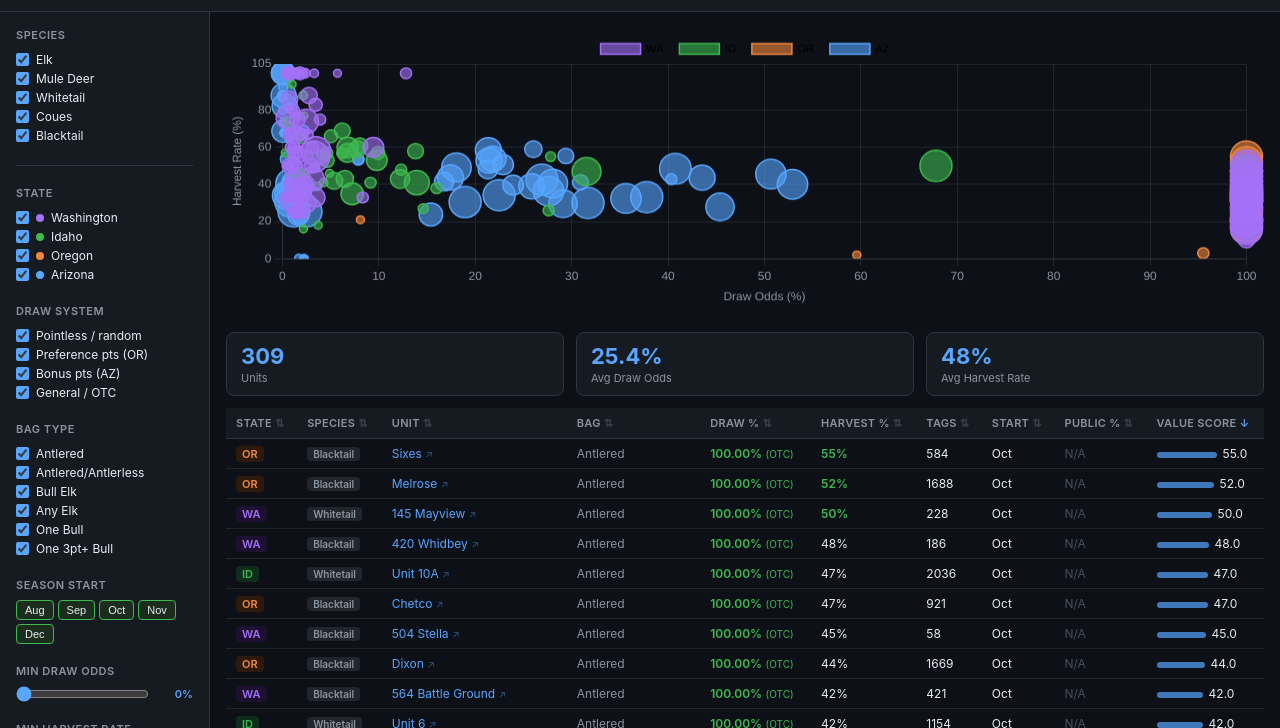
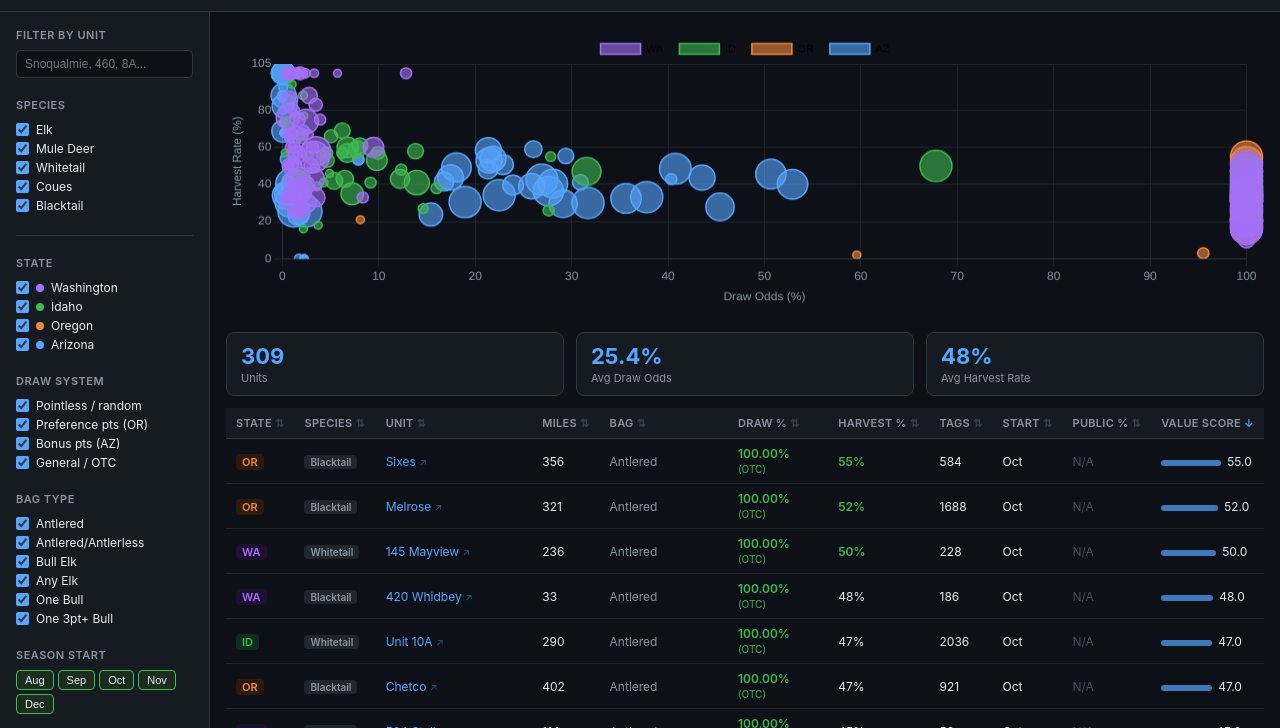
Before and after one commit to jimbodini19/hunting-draw-odds, a plain HTML site: page index.html in a window 1280 px wide. Shown: the part 72-800 px from the top of the page. Drawn offline with nearby package versions, Linux system fonts and the light colour scheme.

Commit message:
Add unit search filter + sortable Miles-from-Woodinville column (WA/ID/OR centroids)

```diff
--- a/index.html
+++ b/index.html
@@ -75,6 +75,11 @@
 
 <div class="main">
   <div class="filters">
+
+    <div class="filter-group">
+      <label class="group-label">Filter by Unit</label>
+      <input type="text" id="unitSearch" placeholder="Snoqualmie, 460, 8A..." autocomplete="off" style="width:100%;background:var(--bg);border:1px solid var(--border);color:var(--text);border-radius:4px;padding:6px 8px;font-size:12px;outline:none">
+    </div>
 
     <div class="filter-group">
       <label class="group-label">Species</label>
@@ -166,6 +171,7 @@
             <th data-col="state" class="sort-icon">State</th>
             <th data-col="species" class="sort-icon">Species</th>
             <th data-col="unit" class="sort-icon">Unit</th>
+            <th data-col="miles" class="sort-icon">Miles</th>
             <th data-col="bag" class="sort-icon">Bag</th>
             <th data-col="drawOdds" class="sort-icon">Draw %</th>
             <th data-col="harvestRate" class="sort-icon">Harvest %</th>
@@ -536,6 +542,35 @@ function unitMapUrl(d){
   return 'https://www.google.com/maps/search/?api=1&query='+encodeURIComponent(unitMapQuery(d));
 }
 
+// ─── DISTANCE FROM WOODINVILLE ──────────────────────────────────────────────
+const HOME = { lat: 47.754, lng: -122.163 }; // Woodinville, WA
+function milesFrom(lat, lng){
+  const R = 3958.8, toRad = x => x*Math.PI/180;
+  const dLat = toRad(lat-HOME.lat), dLng = toRad(lng-HOME.lng);
+  const a = Math.sin(dLat/2)**2 + Math.cos(toRad(HOME.lat))*Math.cos(toRad(lat))*Math.sin(dLng/2)**2;
+  return R*2*Math.asin(Math.sqrt(a)); // straight-line miles
+}
+// Approximate unit centroids (good enough to rank by proximity), keyed "STATE|unit"
+const UNIT_COORDS = {
+  "WA|407 North Sound":[48.30,-122.05],"WA|454 Issaquah":[47.45,-121.85],"WA|420 Whidbey":[48.15,-122.55],
+  "WA|460 Snoqualmie":[47.55,-121.65],"WA|466 Stampede":[47.30,-121.35],"WA|437 Sauk":[48.25,-121.55],
+  "WA|448 Stillaguamish":[48.20,-121.75],"WA|564 Battle Ground":[45.85,-122.40],"WA|568 Washougal":[45.70,-122.10],
+  "WA|505 Mossyrock":[46.50,-122.40],"WA|520 Winston":[46.45,-122.85],"WA|504 Stella":[46.20,-123.00],
+  "WA|501 Lincoln":[46.30,-123.25],"WA|506 Willapa Hills":[46.50,-123.40],
+  "WA|101 Sherman":[48.70,-118.40],"WA|105 Kelly Hill":[48.80,-118.15],"WA|108 Douglas":[48.90,-117.90],
+  "WA|111 Aladdin":[48.85,-117.50],"WA|113 Selkirk":[48.95,-117.20],"WA|117 49 Degrees North":[48.50,-117.65],
+  "WA|121 Huckleberry":[48.30,-118.00],"WA|124 Mt Spokane":[47.92,-117.12],"WA|139 Steptoe":[47.00,-117.35],
+  "WA|145 Mayview":[46.40,-117.55],"WA|149 Prescott":[46.30,-118.30],
+  "ID|Unit 1":[48.90,-116.50],"ID|Unit 2":[48.55,-116.80],"ID|Unit 3":[48.30,-116.55],"ID|Unit 5":[46.90,-116.45],
+  "ID|Unit 6":[46.80,-115.95],"ID|Unit 8":[46.70,-116.65],"ID|Unit 8A":[46.85,-116.40],"ID|Unit 10A":[46.45,-116.30],
+  "ID|Unit 11":[46.15,-117.05],
+  "OR|Scappoose":[45.85,-123.00],"OR|Saddle Mountain":[45.95,-123.60],"OR|Trask":[45.40,-123.50],
+  "OR|Wilson":[45.60,-123.50],"OR|Willamette":[44.50,-122.40],"OR|Santiam":[44.70,-122.30],
+  "OR|Mckenzie":[44.20,-122.30],"OR|Stott Mountain":[44.80,-123.65],"OR|Melrose":[43.20,-123.45],
+  "OR|Sixes":[42.80,-124.20],"OR|Chetco":[42.10,-124.10],"OR|Dixon":[43.50,-122.90]
+};
+function unitMiles(state, unit){ const c = UNIT_COORDS[state+"|"+unit]; return c ? Math.round(milesFrom(c[0],c[1])) : null; }
+
 // ─── STATE ──────────────────────────────────────────────────────────────────
 let sortCol = 'score', sortDir = -1;
 let filters = {
@@ -546,7 +581,8 @@ let filters = {
   months: new Set([8,9,10,11,12]),
   minDraw: 0,
   minHarvest: 0,
-  minPub: 0
+  minPub: 0,
+  unitText: ''
 };
 
 // ─── VALUE SCORE ────────────────────────────────────────────────────────────
@@ -564,6 +600,7 @@ function applyFilters() {
     if (!filters.odds.has(ot)) return false;
     if (!filters.bags.has(bag)) return false;
     if (!filters.months.has(month)) return false;
+    if (filters.unitText && !unit.toLowerCase().includes(filters.unitText)) return false;
     if (drawOdds < filters.minDraw) return false;
     if (hr !== null && hr < filters.minHarvest) return false;
     if (pub !== null && pub < filters.minPub) return false;
@@ -571,7 +608,7 @@ function applyFilters() {
   }).map(r => {
     const [state, unit, species, drawOdds, hr, tags, month, pub, bag, ot] = r;
     return { state, unit, species, drawOdds, harvestRate: hr, tags, month, pub, bag, oddsType: ot,
-             score: valueScore(drawOdds, hr) };
+             score: valueScore(drawOdds, hr), miles: unitMiles(state, unit) };
   });
 }
 
@@ -659,8 +696,9 @@ function buildTable(data) {
   let sorted = [...data];
   sorted.sort((a, b) => {
     let av = a[sortCol], bv = b[sortCol];
-    if (av === null || av === undefined) av = -Infinity;
-    if (bv === null || bv === undefined) bv = -Infinity;
+    const _nv = sortCol === 'miles' ? Infinity : -Infinity;
+    if (av === null || av === undefined) av = _nv;
+    if (bv === null || bv === undefined) bv = _nv;
     return (av > bv ? 1 : av < bv ? -1 : 0) * sortDir;
   });
 
@@ -675,6 +713,7 @@ function buildTable(data) {
       <td><span class="state-badge state-${d.state}">${d.state}</span></td>
       <td><span class="species-badge">${SPECIES_LABELS[d.species] || d.species}</span></td>
       <td><a href="${unitMapUrl(d)}" target="_blank" rel="noopener noreferrer" style="color:var(--accent);text-decoration:none" title="Show ${d.unit} on map">${d.unit} <span style="opacity:.45;font-size:10px">↗</span></a></td>
+      <td>${d.miles!=null ? d.miles.toLocaleString() : '<span class="null-val">N/A</span>'}</td>
       <td style="color:#8b949e">${BAG_LABELS[d.bag] || d.bag}</td>
       <td>${draw}${oddsLabel}</td>
       <td>${hr}</td>
@@ -767,10 +806,15 @@ document.querySelectorAll('#dataTable th[data-col]').forEach(th => {
   th.addEventListener('click', () => {
     document.querySelectorAll('#dataTable th').forEach(t => t.className = t.dataset.col ? 'sort-icon' : '');
     if (sortCol === th.dataset.col) { sortDir *= -1; }
-    else { sortCol = th.dataset.col; sortDir = -1; }
+    else { sortCol = th.dataset.col; sortDir = (th.dataset.col === 'miles') ? 1 : -1; }
     th.className = sortDir === -1 ? 'sort-desc' : 'sort-asc';
     render();
   });
+});
+
+document.getElementById('unitSearch').addEventListener('input', e => {
+  filters.unitText = e.target.value.trim().toLowerCase();
+  render();
 });
 
 render();
```
